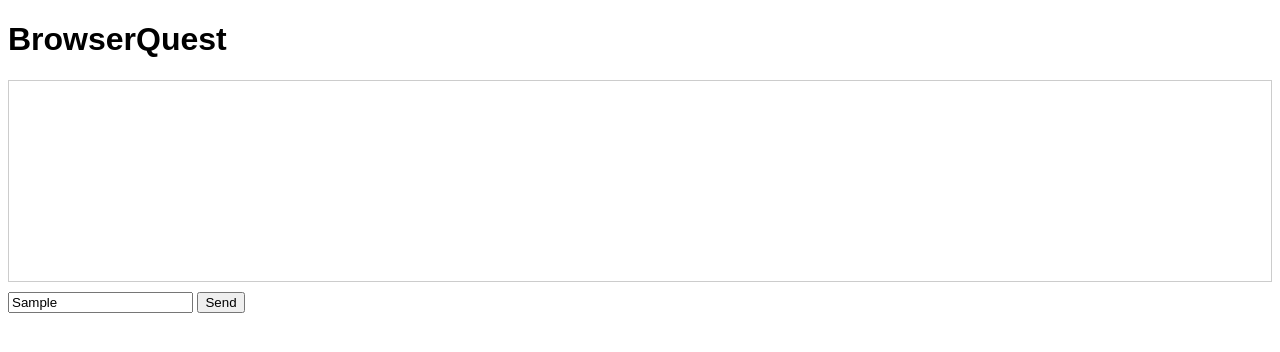
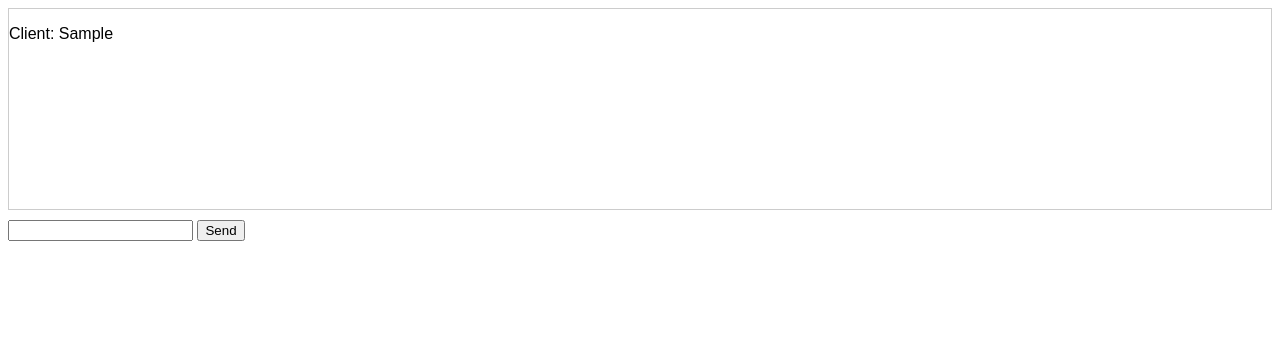
Before and after one commit to gladiaaa/BrowserChat, a plain HTML site: page client/index.html in a window 1280 px wide. Both pictures are taken after typing "Sample" into the empty fields and a click on the button "Send". Drawn offline with Linux system fonts and the light colour scheme.

Commit message:
jvais demarrer le socket de mes deux

```diff
--- a/client/index.html
+++ b/client/index.html
@@ -1,14 +1,13 @@
 <!DOCTYPE html>
 <html>
 <head>
-  <title>BrowserQuest</title>
-  <link rel="stylesheet" href="style.css">
+    <title>BrowserQuest Server</title>
+    <link rel="stylesheet" href="style.css">
 </head>
 <body>
-  <h1>BrowserQuest</h1>
-  <div id="messages"></div>
-  <input id="input" type="text">
-  <button id="send">Send</button>
-  <script src="script.js"></script>
+    <div id="messages"></div>
+    <input id="input" type="text">
+    <button id="send">Send</button>
+    <script src="script_v2.js"></script>
 </body>
 </html>
--- a/client/script_v2.js
+++ b/client/script_v2.js
@@ -1,23 +1,42 @@
-const socket = new WebSocket(`ws://${window.location.host}/`);
+// Début de script_v2.js
+
+// Sélection des éléments du DOM
+const socket = new WebSocket(`ws://${window.location.host}/`); // Utilise l'URL relative
 const messages = document.getElementById('messages');
 const input = document.getElementById('input');
 const send = document.getElementById('send');
 
+// Gestion de la connexion WebSocket ouverte
 socket.addEventListener('open', () => {
     console.log('Connected to server');
 });
+
+// Gestion des messages reçus du serveur
 socket.addEventListener('message', event => {
     const message = document.createElement('p');
     message.textContent = 'Server: ' + event.data;
     messages.appendChild(message);
 });
 
+// Gestion des erreurs WebSocket
+socket.addEventListener('error', (error) => {
+    console.error('WebSocket Error:', error);
+});
+
+// Gestion de la fermeture de la connexion WebSocket
+socket.addEventListener('close', (event) => {
+    console.log('WebSocket Closed:', event);
+});
+
+// Gestion de l'envoi de messages au serveur
 send.addEventListener('click', () => {
     if (input.value) {
         socket.send(input.value);
         const message = document.createElement('p');
-    message.textContent = 'Client: ' + input.value;
+        message.textContent = `Client: ${input.value}`;
         messages.appendChild(message);
         input.value = '';
     }
 });
+
+// Fin de script_v2.js
```
Also changed, not shown: 5 other files. Lines whose indentation alone changed are shown as unchanged.
